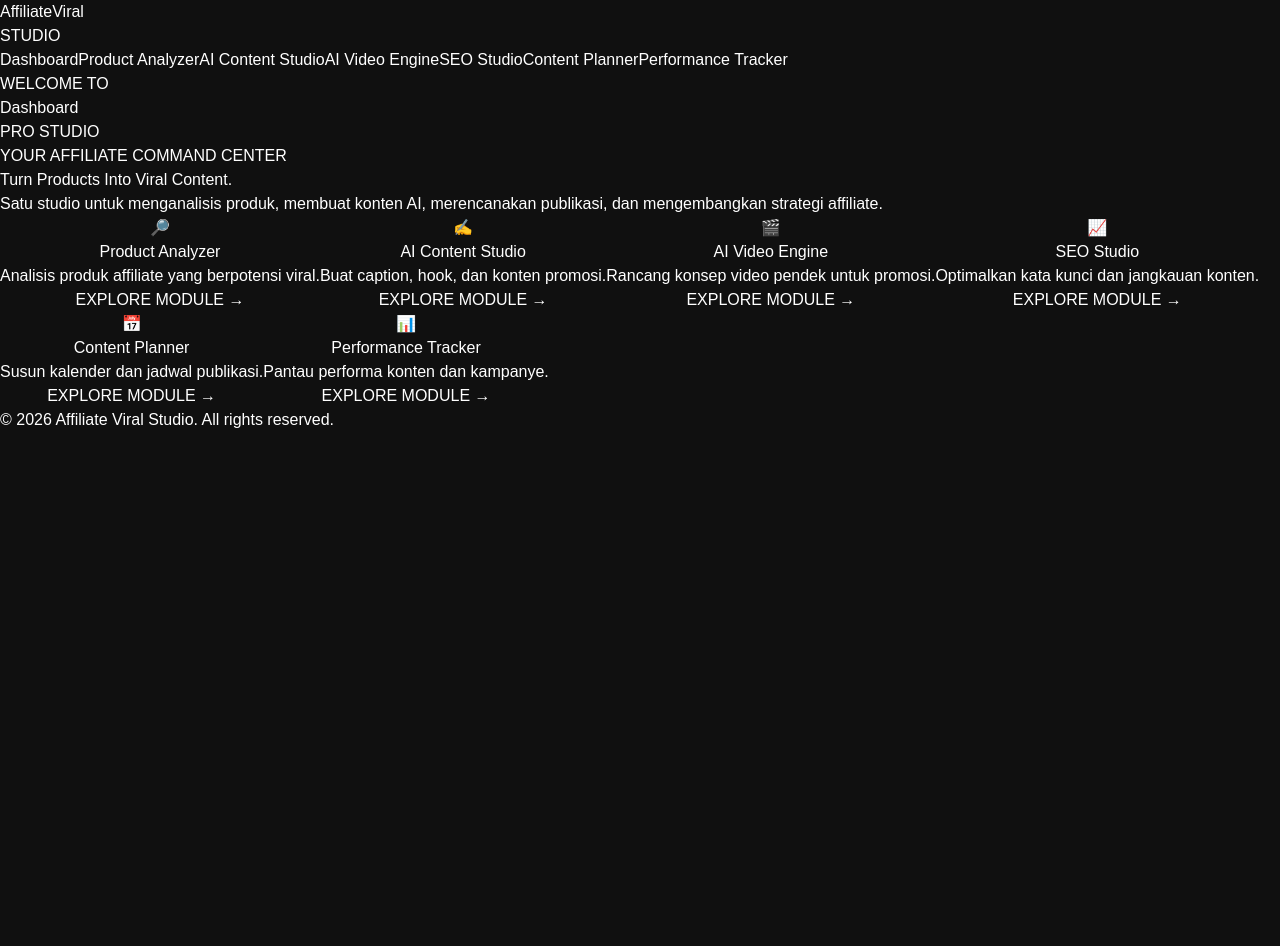
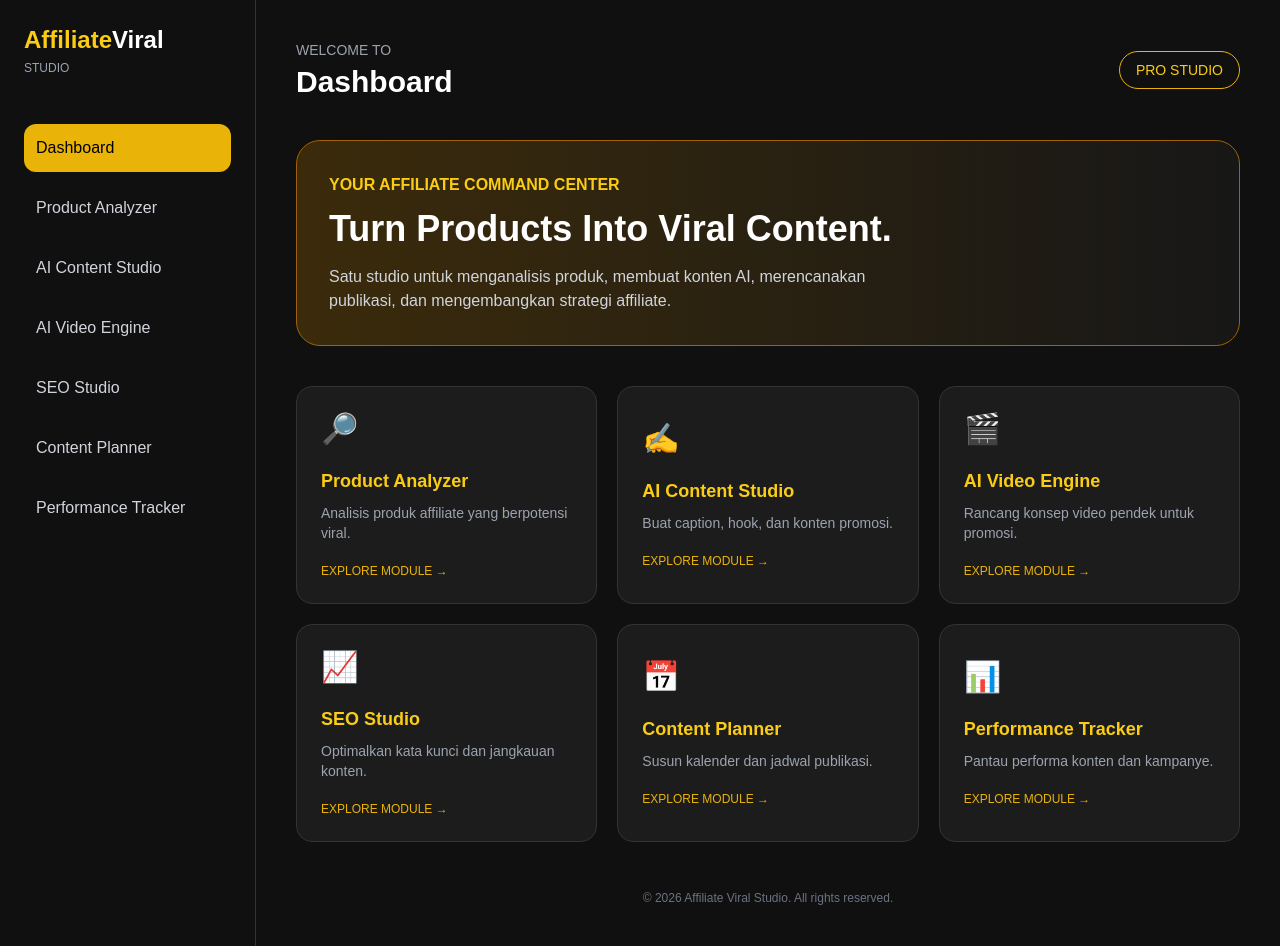
Before and after one commit to affiliateviralstudio/affiliate-viral-studio, a Next.js app: page / in a window 1280 px wide. Before the commit the page ends 800 px from the top, so only its background shows below. Built offline with nearby package versions, Linux system fonts and the light colour scheme.

Commit message:
Create tailwind.config.js

```diff
--- /dev/null
+++ b/tailwind.config.js
@@ -0,0 +1,11 @@
+
+/** @type {import('tailwindcss').Config} */
+module.exports = {
+  content: [
+    "./app/**/*.{js,ts,jsx,tsx,mdx}",
+  ],
+  theme: {
+    extend: {},
+  },
+  plugins: [],
+};
```
